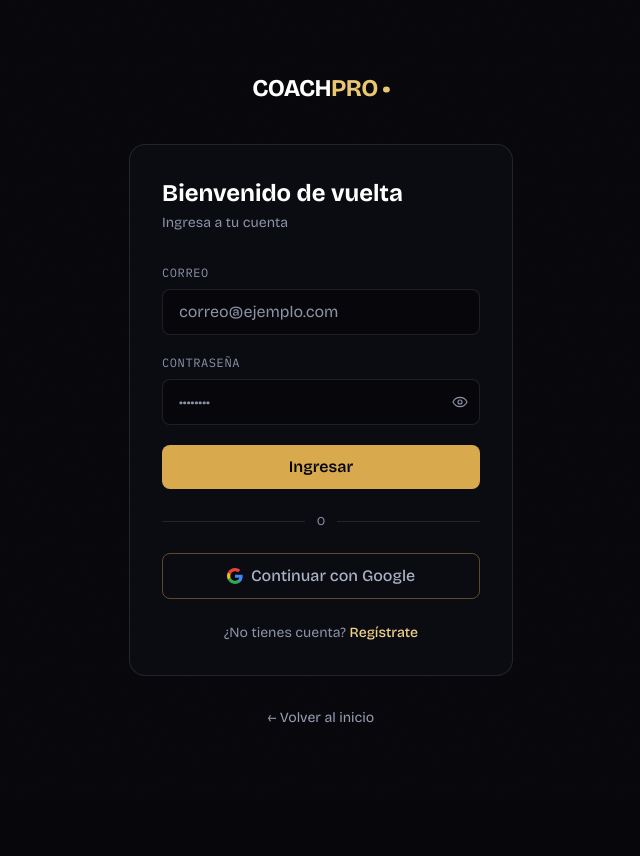
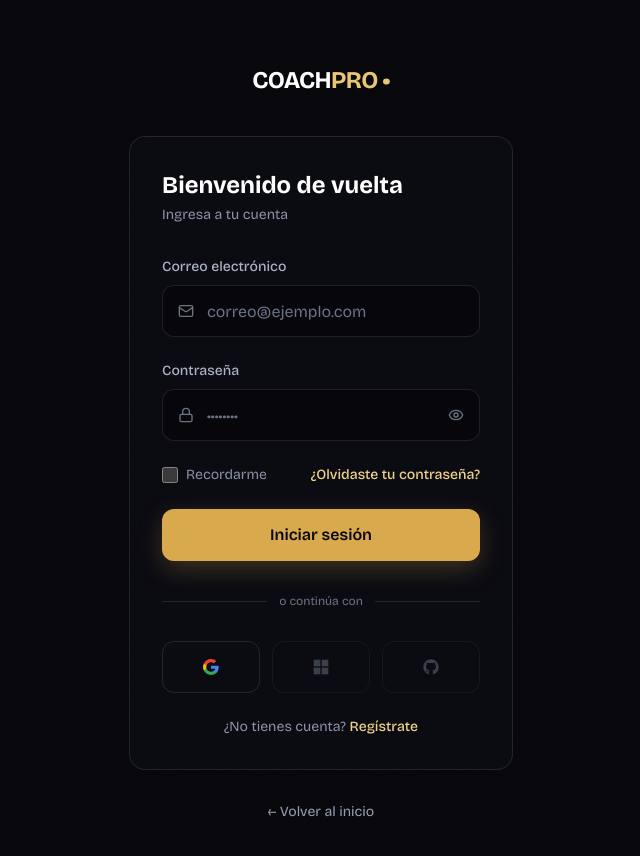
Before and after one commit to liderinnovacion12/Pagina_web_coaching, a Next.js app: page /login in a window 1280 px wide. Shown: the top 856 px of the page, without its empty margins (319-959 px from the left). Before the commit the page ends 800 px from the top, so only its background shows below. Built offline with nearby package versions, Linux system fonts and the light colour scheme.

Commit message:
feat: rediseñar LoginForm con Framer Motion, Lucide y validación de campos

```diff
--- a/app/(public)/login/LoginForm.tsx
+++ b/app/(public)/login/LoginForm.tsx
@@ -1,127 +1,265 @@
 "use client";
 
-import { useState } from "react";
+import { useState, type FormEvent, type ReactNode } from "react";
 import { useActionState } from "react";
 import { useFormStatus } from "react-dom";
+import Link from "next/link";
+import { motion } from "framer-motion";
+import { Mail, Lock, Eye, EyeOff, Loader2 } from "lucide-react";
 import { login, loginConGoogle, type LoginState } from "./actions";
 
 const estadoInicial: LoginState = { error: null };
 
+type ErroresCampo = {
+  email?: string;
+  password?: string;
+};
+
+function validar(formData: FormData): ErroresCampo {
+  const errores: ErroresCampo = {};
+  const email = String(formData.get("email") ?? "").trim();
+  const password = String(formData.get("password") ?? "");
+
+  if (!email) {
+    errores.email = "Ingresa tu correo electrónico.";
+  } else if (!/^[^\s@]+@[^\s@]+\.[^\s@]+$/.test(email)) {
+    errores.email = "Ingresa un correo electrónico válido.";
+  }
+
+  if (!password) {
+    errores.password = "Ingresa tu contraseña.";
+  }
+
+  return errores;
+}
+
 const CAMPO_CLASES =
-  "w-full rounded-lg border border-white/10 bg-ink-950 px-4 py-2.5 text-white placeholder:text-mist-400 outline-none transition hover:border-white/20 focus:border-gold-500/60 focus-visible:ring-2 focus-visible:ring-gold-500/30";
+  "h-[52px] w-full rounded-xl border border-white/10 bg-ink-950 pl-11 pr-4 text-base text-white placeholder:text-mist-500 outline-none transition duration-150 hover:border-white/20 focus:border-gold-500/60 focus:shadow-[0_0_0_4px_rgba(217,169,78,0.12)]";
+
+const CAMPO_CLASES_ERROR = "border-rose-500/60 focus:border-rose-500/60";
 
 export function LoginForm() {
   const [estado, formAction, pendiente] = useActionState(login, estadoInicial);
   const [mostrarPassword, setMostrarPassword] = useState(false);
+  const [erroresCampo, setErroresCampo] = useState<ErroresCampo>({});
+
+  function manejarSubmit(evento: FormEvent<HTMLFormElement>) {
+    const formData = new FormData(evento.currentTarget);
+    const errores = validar(formData);
+    setErroresCampo(errores);
+
+    if (errores.email || errores.password) {
+      evento.preventDefault();
+    }
+  }
 
   return (
-    <div className="flex w-full max-w-sm flex-col gap-6">
-      <form action={formAction} className="flex flex-col gap-5">
-        <label className="flex flex-col gap-2">
-          <span className="font-mono text-xs uppercase tracking-wider text-mist-400">
-            Correo
-          </span>
+    <motion.div
+      initial={{ opacity: 0, y: 12 }}
+      animate={{ opacity: 1, y: 0 }}
+      transition={{ duration: 0.5, ease: [0.16, 1, 0.3, 1] }}
+      className="flex w-full flex-col gap-8"
+    >
+      <form
+        onSubmit={manejarSubmit}
+        action={formAction}
+        noValidate
+        className="flex flex-col gap-6"
+      >
+        <div className="flex flex-col gap-2">
+          <label htmlFor="email" className="text-sm font-medium text-mist-300">
+            Correo electrónico
+          </label>
+          <div className="relative">
+            <Mail
+              aria-hidden="true"
+              className="pointer-events-none absolute left-4 top-1/2 h-4 w-4 -translate-y-1/2 text-mist-500"
+            />
             <input
+              id="email"
               name="email"
               type="email"
               autoComplete="email"
               placeholder="correo@ejemplo.com"
-            className={CAMPO_CLASES}
+              aria-invalid={Boolean(erroresCampo.email)}
+              aria-describedby={erroresCampo.email ? "email-error" : undefined}
+              className={`${CAMPO_CLASES} ${erroresCampo.email ? CAMPO_CLASES_ERROR : ""}`}
             />
+          </div>
+          {erroresCampo.email && (
+            <p id="email-error" role="alert" className="text-sm text-rose-400">
+              {erroresCampo.email}
+            </p>
+          )}
+        </div>
+
+        <div className="flex flex-col gap-2">
+          <label htmlFor="password" className="text-sm font-medium text-mist-300">
+            Contraseña
           </label>
-        <label className="flex flex-col gap-2">
-          <span className="font-mono text-xs uppercase tracking-wider text-mist-400">
-            Contraseña
-          </span>
           <div className="relative">
+            <Lock
+              aria-hidden="true"
+              className="pointer-events-none absolute left-4 top-1/2 h-4 w-4 -translate-y-1/2 text-mist-500"
+            />
             <input
+              id="password"
               name="password"
               type={mostrarPassword ? "text" : "password"}
               autoComplete="current-password"
               placeholder="••••••••"
-              className={`${CAMPO_CLASES} pr-11`}
+              aria-invalid={Boolean(erroresCampo.password)}
+              aria-describedby={
+                erroresCampo.password ? "password-error" : undefined
+              }
+              className={`${CAMPO_CLASES} pr-11 ${
+                erroresCampo.password ? CAMPO_CLASES_ERROR : ""
+              }`}
             />
             <button
               type="button"
               onClick={() => setMostrarPassword((valor) => !valor)}
-              aria-label={mostrarPassword ? "Ocultar contraseña" : "Mostrar contraseña"}
-              className="absolute inset-y-0 right-0 flex items-center rounded-r-lg px-3 text-mist-400 transition hover:text-mist-300 focus-visible:outline-none focus-visible:ring-2 focus-visible:ring-gold-500/60"
+              aria-label={
+                mostrarPassword ? "Ocultar contraseña" : "Mostrar contraseña"
+              }
+              className="absolute inset-y-0 right-0 flex items-center rounded-r-xl px-4 text-mist-500 transition hover:text-mist-300 focus-visible:outline-none focus-visible:ring-2 focus-visible:ring-gold-500/60"
             >
-              {mostrarPassword ? <EyeOffIcon /> : <EyeIcon />}
+              {mostrarPassword ? (
+                <EyeOff className="h-4 w-4" />
+              ) : (
+                <Eye className="h-4 w-4" />
+              )}
             </button>
           </div>
+          {erroresCampo.password && (
+            <p id="password-error" role="alert" className="text-sm text-rose-400">
+              {erroresCampo.password}
+            </p>
+          )}
+        </div>
+
+        <div className="flex items-center justify-between">
+          <label className="flex items-center gap-2 text-sm text-mist-400">
+            <input
+              type="checkbox"
+              name="recordarme"
+              className="h-4 w-4 rounded border-white/20 bg-ink-950 text-gold-500 focus-visible:outline-none focus-visible:ring-2 focus-visible:ring-gold-500/60"
+            />
+            Recordarme
           </label>
+          <Link
+            href="/recuperar-password"
+            className="text-sm font-medium text-gold-300 transition duration-150 hover:text-gold-200"
+          >
+            ¿Olvidaste tu contraseña?
+          </Link>
+        </div>
+
         {estado.error && (
           <p role="alert" className="text-sm text-rose-400">
             {estado.error}
           </p>
         )}
-        <button
+
+        <motion.button
           type="submit"
           disabled={pendiente}
-          className="rounded-lg bg-gold-500 px-4 py-2.5 font-semibold text-ink-950 transition hover:bg-gold-400 focus-visible:outline-none focus-visible:ring-2 focus-visible:ring-gold-500/60 focus-visible:ring-offset-2 focus-visible:ring-offset-ink-900 disabled:opacity-60"
+          whileHover={pendiente ? undefined : { y: -2 }}
+          transition={{ duration: 0.15 }}
+          className="flex h-[52px] items-center justify-center gap-2 rounded-xl bg-gold-500 font-semibold text-ink-950 shadow-[0_8px_24px_rgba(217,169,78,0.25)] transition-colors duration-150 hover:bg-gold-400 focus-visible:outline-none focus-visible:ring-2 focus-visible:ring-gold-500/60 focus-visible:ring-offset-2 focus-visible:ring-offset-ink-900 disabled:cursor-not-allowed disabled:opacity-60"
         >
-          {pendiente ? "Ingresando..." : "Ingresar"}
-        </button>
+          {pendiente && (
+            <Loader2 className="h-4 w-4 animate-spin" aria-hidden="true" />
+          )}
+          {pendiente ? "Iniciando sesión..." : "Iniciar sesión"}
+        </motion.button>
       </form>
 
-      <div className="flex items-center gap-3 text-xs text-mist-400">
+      <div className="flex items-center gap-3 text-xs text-mist-500">
         <span className="h-px flex-1 bg-white/10" />
-        O
+        o continúa con
         <span className="h-px flex-1 bg-white/10" />
       </div>
 
+      <div className="grid grid-cols-3 gap-3">
         <form action={loginConGoogle}>
-        <GoogleButton />
+          <SocialButton label="Google" icon={<GoogleIcon />} />
         </form>
+        <SocialButtonDisabled label="Microsoft" icon={<MicrosoftIcon />} />
+        <SocialButtonDisabled
+          label="GitHub"
+          icon={<GithubIcon />}
+        />
       </div>
+    </motion.div>
   );
 }
 
-function GoogleButton() {
+function SocialButton({ label, icon }: { label: string; icon: ReactNode }) {
   const { pending } = useFormStatus();
 
   return (
     <button
       type="submit"
       disabled={pending}
-      className="flex w-full items-center justify-center gap-2 rounded-lg border border-gold-500/40 px-4 py-2.5 font-medium text-mist-300 transition hover:border-gold-500/60 hover:bg-gold-500/10 focus-visible:outline-none focus-visible:ring-2 focus-visible:ring-gold-500/60 focus-visible:ring-offset-2 focus-visible:ring-offset-ink-900 disabled:opacity-60"
+      aria-label={`Continuar con ${label}`}
+      title={`Continuar con ${label}`}
+      className="flex h-[52px] w-full items-center justify-center rounded-xl border border-white/10 text-mist-300 transition duration-150 hover:border-gold-500/60 hover:bg-gold-500/10 focus-visible:outline-none focus-visible:ring-2 focus-visible:ring-gold-500/60 focus-visible:ring-offset-2 focus-visible:ring-offset-ink-900 disabled:cursor-not-allowed disabled:opacity-60"
     >
-      <GoogleIcon />
-      {pending ? "Redirigiendo..." : "Continuar con Google"}
+      {pending ? (
+        <Loader2 className="h-4 w-4 animate-spin" aria-hidden="true" />
+      ) : (
+        icon
+      )}
     </button>
   );
 }
 
-function EyeIcon() {
+function SocialButtonDisabled({
+  label,
+  icon,
+}: {
+  label: string;
+  icon: ReactNode;
+}) {
+  return (
+    <button
+      type="button"
+      disabled
+      aria-label={`${label} — próximamente`}
+      title={`${label} — próximamente`}
+      className="flex h-[52px] w-full cursor-not-allowed items-center justify-center rounded-xl border border-white/10 text-mist-500 opacity-50"
+    >
+      {icon}
+    </button>
+  );
+}
+
+function GithubIcon() {
   return (
     <svg
       aria-hidden="true"
       viewBox="0 0 24 24"
-      fill="none"
-      stroke="currentColor"
-      strokeWidth="1.75"
       className="h-4 w-4"
+      fill="currentColor"
     >
-      <path d="M1.5 12S5 5 12 5s10.5 7 10.5 7-3.5 7-10.5 7S1.5 12 1.5 12Z" />
-      <circle cx="12" cy="12" r="3" />
+      <path d="M12 .5C5.65.5.5 5.65.5 12c0 5.08 3.29 9.39 7.86 10.91.57.1.79-.25.79-.55 0-.27-.01-1.16-.02-2.11-3.2.7-3.87-1.36-3.87-1.36-.53-1.34-1.28-1.7-1.28-1.7-1.05-.72.08-.7.08-.7 1.16.08 1.77 1.19 1.77 1.19 1.03 1.76 2.7 1.25 3.36.96.1-.75.4-1.25.73-1.54-2.56-.29-5.25-1.28-5.25-5.71 0-1.26.45-2.29 1.19-3.09-.12-.29-.52-1.47.11-3.06 0 0 .97-.31 3.18 1.18a11.1 11.1 0 012.9-.39c.98 0 1.97.13 2.9.39 2.2-1.49 3.17-1.18 3.17-1.18.63 1.59.24 2.77.11 3.06.74.8 1.19 1.83 1.19 3.09 0 4.44-2.7 5.42-5.27 5.7.41.36.78 1.06.78 2.14 0 1.55-.01 2.79-.01 3.17 0 .3.21.66.79.55A11.51 11.51 0 0023.5 12c0-6.35-5.15-11.5-11.5-11.5z" />
     </svg>
   );
 }
 
-function EyeOffIcon() {
+function MicrosoftIcon() {
   return (
     <svg
       aria-hidden="true"
       viewBox="0 0 24 24"
-      fill="none"
-      stroke="currentColor"
-      strokeWidth="1.75"
       className="h-4 w-4"
+      fill="currentColor"
     >
-      <path d="M3 3l18 18" />
-      <path d="M10.6 5.1A10.9 10.9 0 0 1 12 5c7 0 10.5 7 10.5 7a13.6 13.6 0 0 1-3.1 3.9M6.6 6.6C3.9 8.3 1.5 12 1.5 12s3.5 7 10.5 7a10.3 10.3 0 0 0 4.4-.95" />
-      <path d="M9.5 10a3 3 0 0 0 4.24 4.24" />
+      <rect x="1" y="1" width="10" height="10" />
+      <rect x="13" y="1" width="10" height="10" />
+      <rect x="1" y="13" width="10" height="10" />
+      <rect x="13" y="13" width="10" height="10" />
     </svg>
   );
 }
```
Lines whose indentation alone changed are shown as unchanged.
